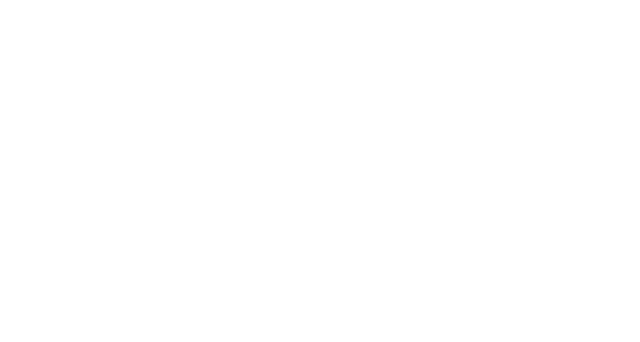
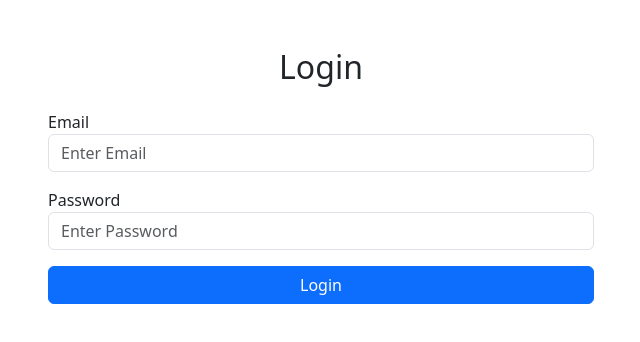
Before and after one commit to dhanitha0725/employee-management-system, a React (Vite) app: page /login in a window 1280 px wide. Before the commit this address had no page. Shown: the top 342 px of the page, without its empty margins (319-959 px from the left). Built offline with nearby package versions, Linux system fonts and the light colour scheme.

Commit message:
add Login page and integrate routing; navigate to Login after successful registration

```diff
--- a/src/App.tsx
+++ b/src/App.tsx
@@ -2,6 +2,7 @@ import React from "react";
 import { BrowserRouter as Router, Route, Routes } from "react-router-dom";
 import EmployeePage from "./pages/EmployeePage";
 import Register from "./pages/Register";
+import Login from "./pages/Login";
 
 const App: React.FC = () => {
   return (
@@ -9,6 +10,7 @@ const App: React.FC = () => {
       <Router>
         <Routes>
           <Route path="/" element={<Register />} />
+          <Route path="/login" element={<Login />} />
           <Route path="/employeePage" element={<EmployeePage />} />
         </Routes>
       </Router>
--- /dev/null
+++ b/src/pages/Login.tsx
@@ -0,0 +1,73 @@
+import { useState } from "react";
+import { useNavigate } from 'react-router-dom';
+import axios from "axios";
+import 'bootstrap/dist/css/bootstrap.min.css';
+
+function Login() {
+    const [email, setEmail] = useState("");
+    const [password, setPassword] = useState("");
+    const navigate = useNavigate();
+
+    async function login(event: React.FormEvent<HTMLFormElement>) {
+        event.preventDefault();
+        try {
+            await axios.post("http://localhost:8090/employee/login", {
+                email: email,
+                password: password,
+            }).then((res) => {
+                console.log(res.data);
+
+                if (res.data.message === "Email not exists") {
+                    alert("Email not exists");
+                } else if (res.data.message === "Login Success") {
+                    navigate('/home');
+                } else {
+                    alert("Incorrect Email or Password");
+                }
+            }, fail => {
+                console.error(fail);
+            });
+        } catch (err) {
+            alert(err);
+        }
+    }
+
+    return (
+        <div className="container mt-5">
+            <div className="row justify-content-center">
+                <div className="col-sm-6">
+                    <h2 className="text-center mb-4">Login</h2>
+                    <form onSubmit={login}>
+                        <div className="form-group mb-3">
+                            <label htmlFor="email">Email</label>
+                            <input
+                                type="email"
+                                className="form-control"
+                                id="email"
+                                placeholder="Enter Email"
+                                value={email}
+                                onChange={(event) => setEmail(event.target.value)}
+                            />
+                        </div>
+
+                        <div className="form-group mb-3">
+                            <label htmlFor="password">Password</label>
+                            <input
+                                type="password"
+                                className="form-control"
+                                id="password"
+                                placeholder="Enter Password"
+                                value={password}
+                                onChange={(event) => setPassword(event.target.value)}
+                            />
+                        </div>
+
+                        <button type="submit" className="btn btn-primary w-100">Login</button>
+                    </form>
+                </div>
+            </div>
+        </div>
+    );
+}
+
+export default Login;
--- a/src/pages/Register.tsx
+++ b/src/pages/Register.tsx
@@ -1,6 +1,7 @@
 import React, { useState } from "react";
 import axios from "axios";
 import RegisterImg from '../assets/RegisterImg.jpg';
+import { useNavigate } from "react-router-dom";
 import 'bootstrap/dist/css/bootstrap.min.css';
 
 const Register: React.FC = () => {
@@ -10,6 +11,7 @@ const Register: React.FC = () => {
     const [email, setEmail] = useState("");
     const [phone, setPhone] = useState("");
     const [password, setPassword] = useState("");
+    const navigate = useNavigate();
 
     async function save(event: React.FormEvent<HTMLFormElement>) {
         event.preventDefault();
@@ -23,6 +25,7 @@ const Register: React.FC = () => {
                 password: password,
             });
             alert("Employee Registration Successfully");
+            navigate("/login");
         } catch (err) {
             alert(err);
         }
```
